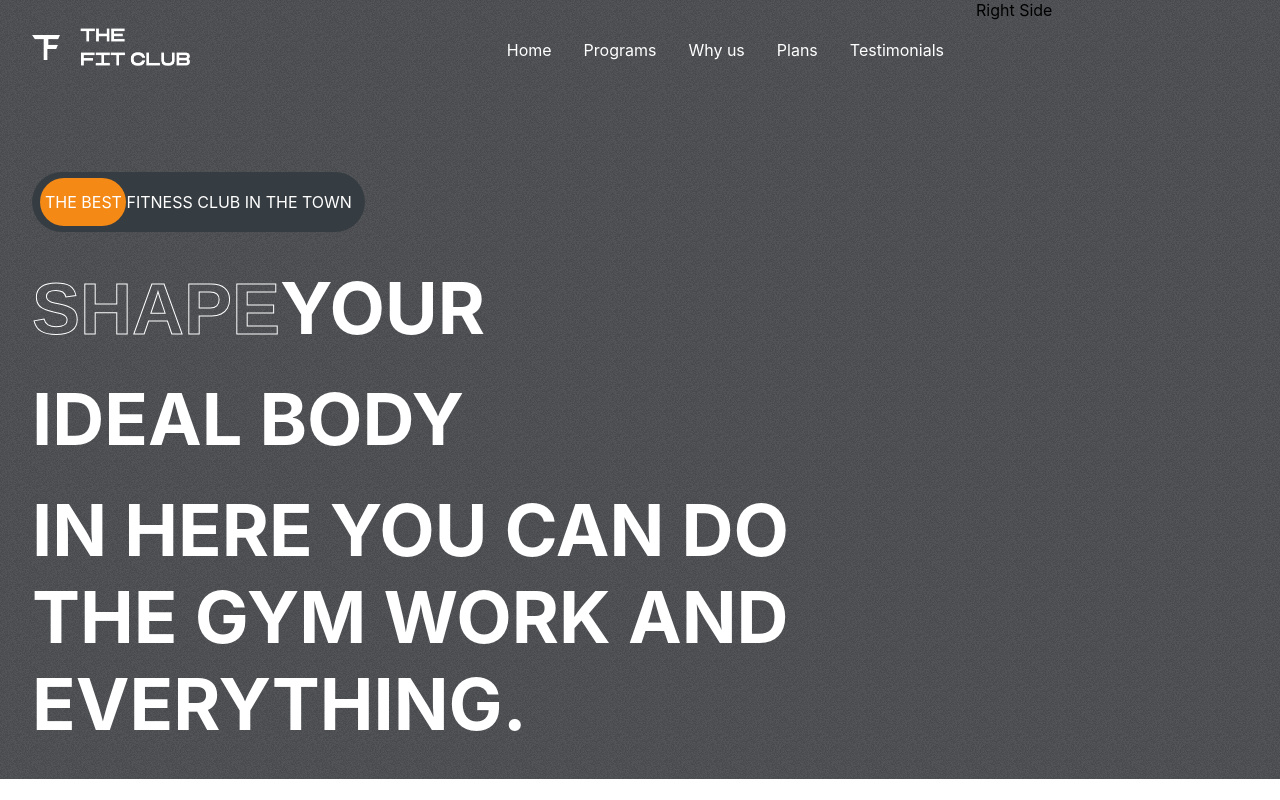
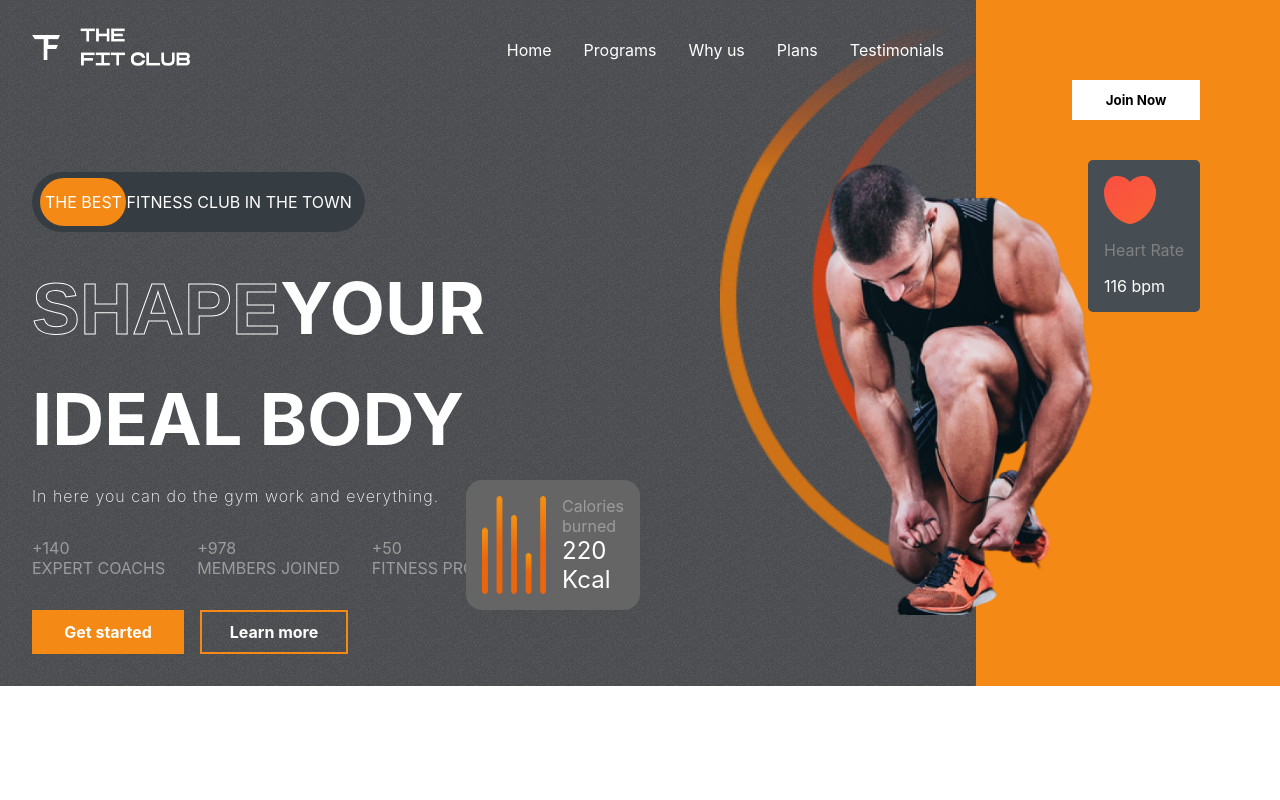
Before and after one commit to bhimray/gym-app, a React (Create React App) app: page / in a window 1280 px wide. Built offline with nearby package versions, Linux system fonts and the light colour scheme.

Commit message:
modified:   src/App.css 	modified:   src/components/Hero.css 	modified:   src/components/Hero.jsx

```diff
--- a/src/App.css
+++ b/src/App.css
@@ -28,3 +28,18 @@
   -webkit-text-stroke-width:1px;
   -webkit-text-stroke-color:white;
 }
+
+.btn{
+  background-color: white;
+  padding: 0.5rem;
+  font-weight:bold;
+  border:4px solid transparent;
+  transition:300ms all;
+  display:flex;
+  justify-content: center;
+  align-items: center;
+}
+
+.btn:hover{
+  cursor:pointer;
+}
--- a/src/components/Hero.css
+++ b/src/components/Hero.css
@@ -14,6 +14,9 @@
 
 .right{
     flex:1;
+    position:relative;
+    background-color:var(--orange);
+
 }
 
 .the_best_ad{
@@ -53,3 +56,123 @@
     color:white;
     text-overflow:inherit; /*it will wrap itself*/
 }
+
+.hero-text>div:nth-of-type(3){
+    font-size:1rem;
+    font-weight:200;
+    text-transform: none;
+    letter-spacing: 1px;
+    width:80%;
+}
+
+.figures{
+    display:flex;
+    gap: 2rem;
+}
+
+.figures>div{
+    display:flex;
+    flex-direction: column;
+}
+
+.figures>div>span:nth-of-type(1){
+    color:var(--gray);
+    text-transform: none;
+}
+
+.figures>div>span:nth-of-type(2){
+    color:var(--gray);
+    text-transform: uppercase;
+}
+
+.hero-buttons{
+    display:flex;
+    gap:1rem;
+    font-weight:normal;
+}
+
+.hero-buttons>:nth-child(1){
+    color: white;
+    background-color: var(--orange);
+    width:8rem;
+}
+
+.hero-buttons>:nth-child(2){
+    color:white;
+    background-color: transparent;
+    border: 2px solid var(--orange);
+    width:8rem;
+}
+
+.right>.btn{
+    position:absolute;
+    right:5rem;
+    top:5rem;
+    width:8rem;
+}
+
+.heart-rate{
+    background-color: var(--darkGrey);
+    display:flex;
+    flex-direction: column;
+    width:fit-content;
+    padding:1rem;
+    gap:1rem;
+    align-items: flex-start;
+    border-radius: 5px;
+    position:absolute;
+    right:5rem;
+    top: 10rem;
+}
+.heart-rate>:nth-child(2){
+    color: gray;
+}
+.heart-rate>:nth-child(3){
+    color:white;
+}
+
+.hero_image{
+    position:absolute;
+    right:10rem;
+    top:10rem;
+    width:20rem;
+}
+
+.hero_image_back{
+    position:absolute;
+    width:20rem;
+    top:1rem;
+    right:15rem;
+    z-index: -1;
+}
+
+.calories{
+    position:absolute;
+    top:30rem;
+    right:40rem;
+    display:flex;
+    gap:1rem;
+    background-color: var(--caloryCard);
+    padding:1rem;
+    border-radius: 1rem;
+    width:fit-content;
+}
+
+.calories>img{
+    width: 4rem;
+}
+
+.calories>div{
+    display:flex;
+    flex-direction: column;
+    justify-content: space-between;
+}
+
+.calories>div>:nth-child(1){
+    color: var(--gray);
+}
+
+.calories>div>:nth-child(2){
+    color:white;
+    font-size:1.5rem;
+}
--- a/src/components/Hero.jsx
+++ b/src/components/Hero.jsx
@@ -1,6 +1,11 @@
 import React from 'react'
 import "./Hero.css"
 import Header from "./Header/Header"
+
+import hero_image from "../assets/hero_image.png"
+import hero_image_back from "../assets/hero_image_back.png"
+import heart from "../assets/heart.png"
+import Calories from "../assets/calories.png"
 
 const Hero = () => {
   return (
@@ -27,8 +32,50 @@
             <span>In here you can do the gym work and everything.</span>
           </div>
         </div>
+
+        {/*figures */}
+        <div className='figures'>
+          <div>
+            <span>+140</span>
+            <span>expert coachs</span>
+          </div>
+          <div>
+            <span>+978</span>
+            <span>members joined</span>
+          </div>
+          <div>
+            <span>+50</span>
+            <span>fitness programs</span>
+          </div>
+        </div>
+        {/*hero button */}
+        <div className="hero-buttons">
+          <buttons className="btn">Get started</buttons>
+          <buttons className="btn">Learn more</buttons>
+        </div>
       </div>
-      <div className="right">Right Side</div>
+      <div className="right">
+        <button className="btn">
+          Join Now
+        </button>
+        <div className='heart-rate'>
+          <img src={heart} alt="heart"/>
+          <span>Heart Rate</span>
+          <span>116 bpm</span>
+        </div>
+        {/* hero image */}
+        <img src={hero_image} alt="hero_image" className='hero_image'/>
+        <img src= {hero_image_back} alt="back_image" className='hero_image_back'/>
+
+        {/* calories */}
+        <div className='calories'>
+          <img src = {Calories} alt = "calories"/>
+          <div>
+            <span>Calories burned</span>
+            <span>220 Kcal</span>
+          </div>
+        </div>
+      </div>
     </div>
   );
 }
```
